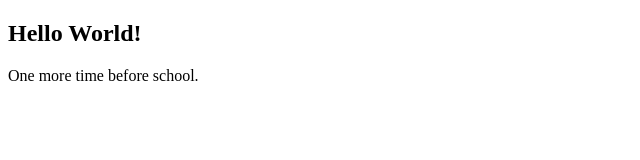
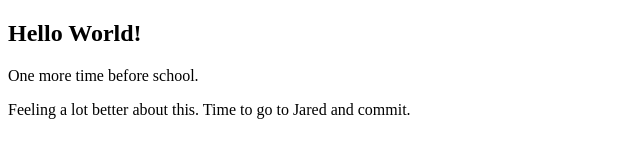
Before and after one commit to joe-r-davis/-day1f, a plain HTML site: page index.html in a window 1280 px wide. Shown: the whole page, without its empty margins (0-640 px from the left). Drawn offline with Linux system fonts and the light colour scheme.

Commit message:
second commit

```diff
--- a/index.html
+++ b/index.html
@@ -9,5 +9,6 @@
 <body>
     <h2>Hello World!</h2>
     <p>One more time before school.</p>
+    <p>Feeling a lot better about this. Time to go to Jared and commit.</p>
 </body>
 </html>
```
